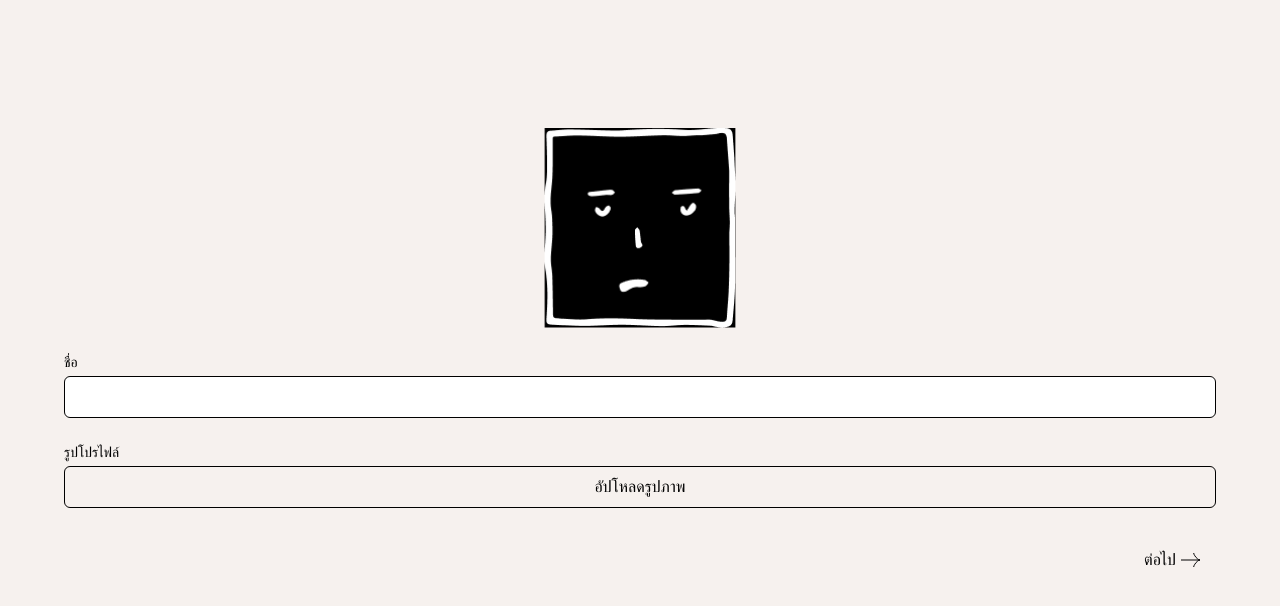
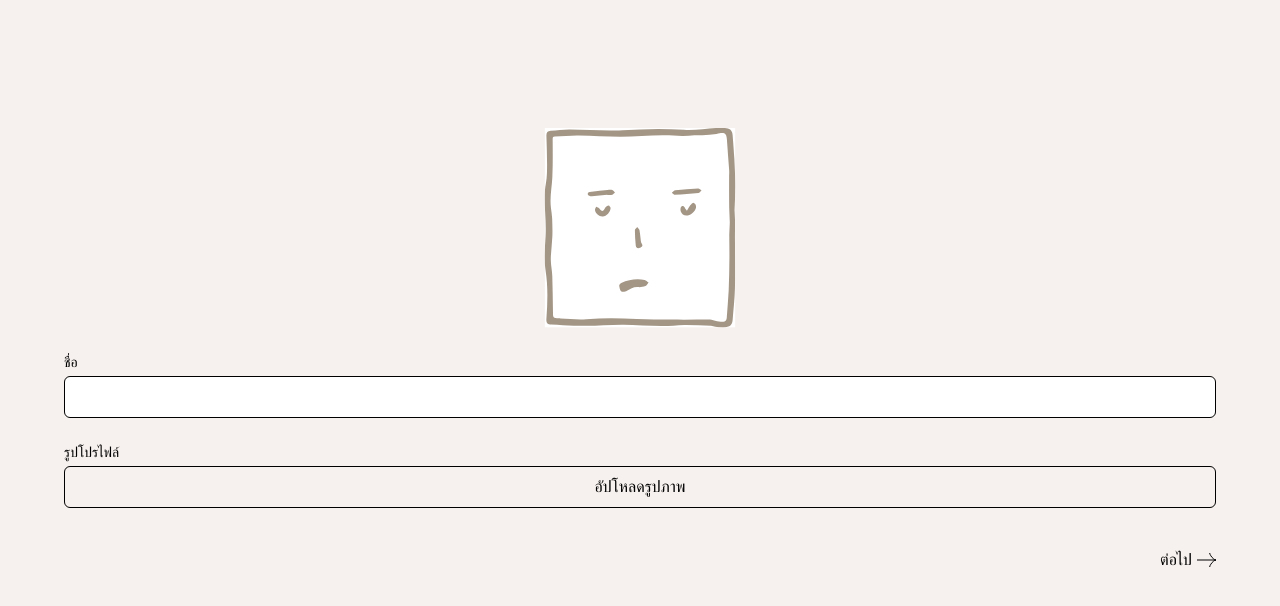
Before and after one commit to Tantatorn-dev/deathtalk-photobooth, a SvelteKit app: page /photo in a window 1280 px wide. Shown: the top 606 px of the page. Built offline with nearby package versions, Linux system fonts and the light colour scheme; a web font is replaced by a local one.

Commit message:
feat: add new placeholder img

```diff
--- a/src/routes/disclaimer/+page.svelte
+++ b/src/routes/disclaimer/+page.svelte
@@ -3,7 +3,7 @@
 	import SplashText from '../../components/common/SplashText.svelte';
 
 	setTimeout(() => {
-		//goto('/photo');
+		goto('/photo');
 	}, 5000);
 </script>
 
--- a/src/routes/photo/+page.svelte
+++ b/src/routes/photo/+page.svelte
@@ -1,5 +1,6 @@
 <script lang="ts">
 	import { goto } from '$app/navigation';
+	import NextButton from '../../components/common/NextButton.svelte';
 	import ArrowRight from '../../components/common/svg/ArrowRight.svelte';
 	import { avatar } from '../../store';
 
@@ -32,32 +33,26 @@
 	};
 </script>
 
-<div class="flex flex-col items-center gap-2 mt-32">
+<div class="flex flex-col items-center gap-2 pl-16 pr-16 mt-32">
 	{#if avatarValue}
 		<img src={avatarValue} class="w-48" alt="avatar" />
 	{:else}
-		<img src="/placeholder.png" class="w-48" alt="placeholder" />
+		<img src="/placeholder.svg" class="w-48" alt="placeholder" />
 	{/if}
 
-	<div class="flex flex-col w-full gap-1 pl-16 pr-16 mt-4">
+	<div class="flex flex-col w-full gap-1 mt-4">
 		<p class="text-sm">ชื่อ</p>
 		<input type="text" class="button-secondary" />
 	</div>
 
-	<div class="flex flex-col w-full gap-1 pl-16 pr-16 mt-4">
+	<div class="flex flex-col w-full gap-1 mt-4">
 		<p class="text-sm">รูปโปรไฟล์</p>
 		<button class="button-secondary" on:click={onOpenFileInput}>อัปโหลดรูปภาพ</button>
 	</div>
 
-	<button
-		on:click={() => {
-			goto('/intro');
-		}}
-		class="flex flex-row justify-end w-full pr-20 mt-8"
-	>
-		<p>ต่อไป</p>
-		<ArrowRight />
-	</button>
+	<div class="flex flex-row justify-end w-full mt-8">
+		<NextButton target="/intro" />
+	</div>
 </div>
 <input
 	class="hidden"
```
Also changed, not shown: static/placeholder.png (deleted), static/placeholder.svg (added).
